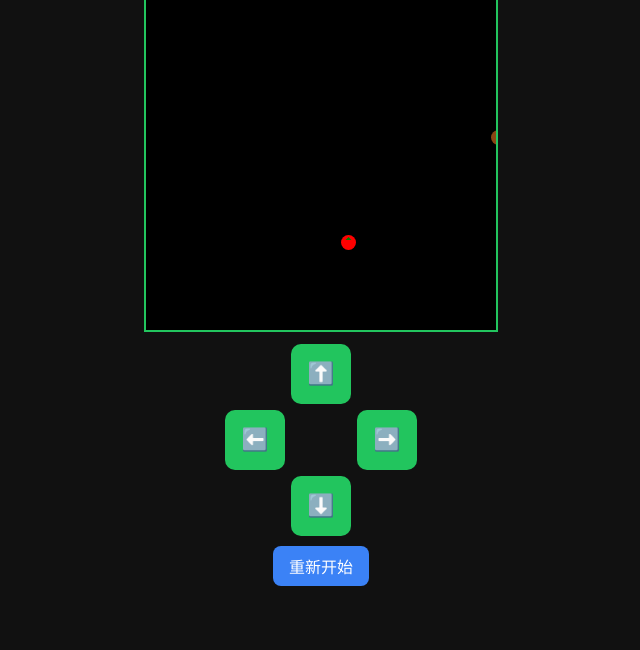
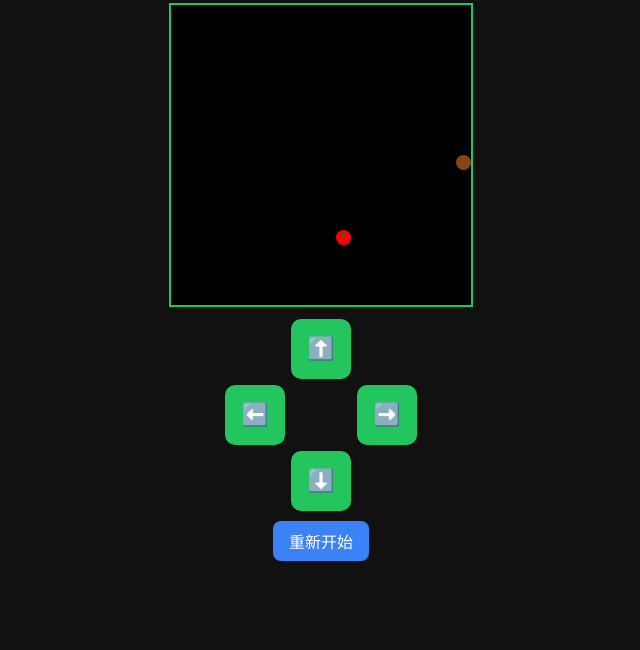
Before and after one commit to kykoh93-tech/Luckyang93, a plain HTML site: page index.html in a window 1280 px wide. Shown: the part 150-800 px from the top of the page, without its empty margins (319-959 px from the left). Drawn offline with Linux system fonts and the light colour scheme.

Commit message:
Update index.html

```diff
--- a/index.html
+++ b/index.html
@@ -2,7 +2,7 @@
 <html lang="zh-CN">
 <head>
 <meta charset="UTF-8">
-<title>手机蚯蚓贪吃蛇</title>
+<title>手机贪吃蚯蚓</title>
 <meta name="viewport" content="width=device-width, initial-scale=1.0, user-scalable=no">
 <style>
 body {
@@ -58,7 +58,7 @@ canvas {
 </head>
 <body>
 <h3>🐛 手机贪吃蚯蚓 🍅</h3>
-<canvas id="game" width="350" height="350"></canvas>
+<canvas id="game" width="300" height="300"></canvas>
 
 <!-- 虚拟方向按键 -->
 <div class="controls">
@@ -88,7 +88,7 @@ function startGame() {
   dir = "RIGHT";
   food = randomFood();
   clearInterval(timer);
-  timer = setInterval(draw, 100);
+  timer = setInterval(draw, 160);
 }
 
 function setDir(d) {
```
